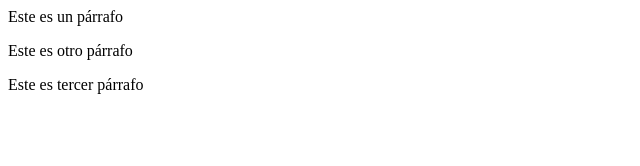
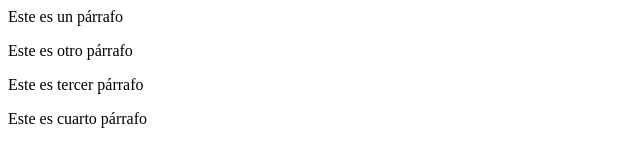
Before and after one commit to Bertramconrad/git-course-test, a plain HTML site: page index.html in a window 1280 px wide. Shown: the whole page, without its empty margins (0-640 px from the left). Drawn offline with Linux system fonts and the light colour scheme.

Commit message:
Primer commit para este clone

```diff
--- a/index.html
+++ b/index.html
@@ -4,5 +4,6 @@
     <p>Este es un p&aacute;rrafo</p>
     <p>Este es otro p&aacute;rrafo</p>
     <p>Este es tercer p&aacute;rrafo</p>
+    <p>Este es cuarto p&aacute;rrafo</p>
     <body></body>
 </html>
```
